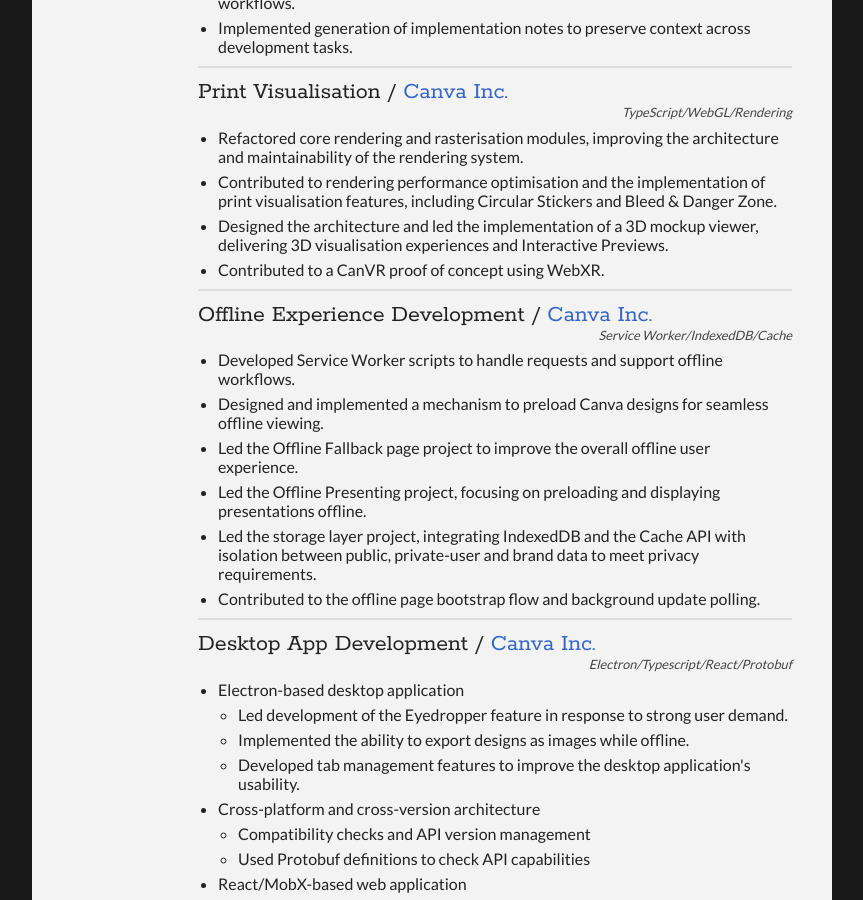
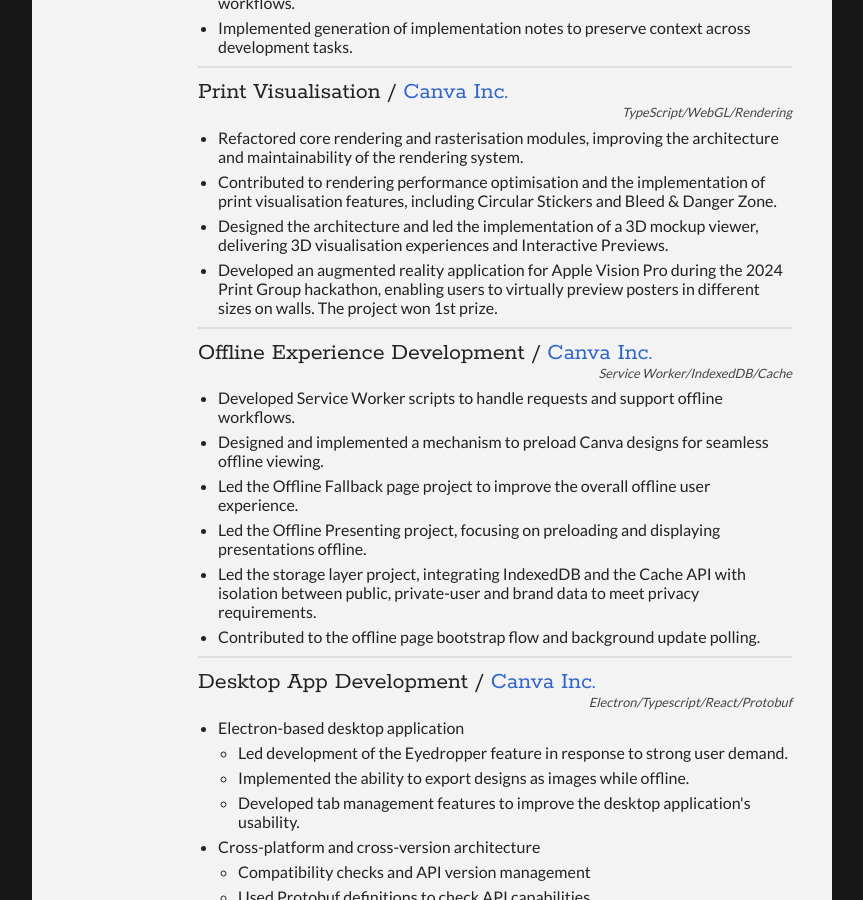
Before and after one commit to weilonge/weilonge.github.io, a Jekyll site: the page resume/index.html, which Jekyll copies as it is, in a window 1280 px wide and 900 px high, scrolled down 1807 px. Shown: the whole window, without its empty margins (208-1071 px from the left). Built offline with Jekyll 4.4.1, drawn with Linux system fonts in a browser that asks for light colours.

Commit message:
Refine VR hackathon project

```diff
--- a/resume/index.html
+++ b/resume/index.html
@@ -139,7 +139,7 @@
                 <li>Refactored core rendering and rasterisation modules, improving the architecture and maintainability of the rendering system.</li>
                 <li>Contributed to rendering performance optimisation and the implementation of print visualisation features, including Circular Stickers and Bleed &amp; Danger Zone.</li>
                 <li>Designed the architecture and led the implementation of a 3D mockup viewer, delivering 3D visualisation experiences and Interactive Previews.</li>
-                <li>Contributed to a CanVR proof of concept using WebXR.</li>
+                <li>Developed an augmented reality application for Apple Vision Pro during the 2024 Print Group hackathon, enabling users to virtually preview posters in different sizes on walls. The project won 1st prize.</li>
               </ul>
             </article>
             <article>
```
